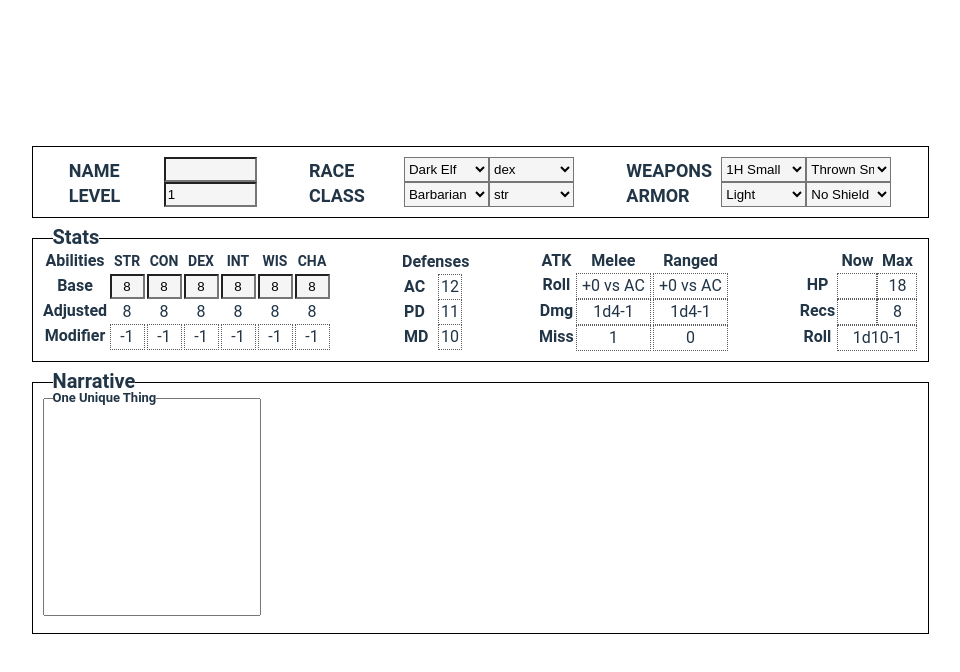
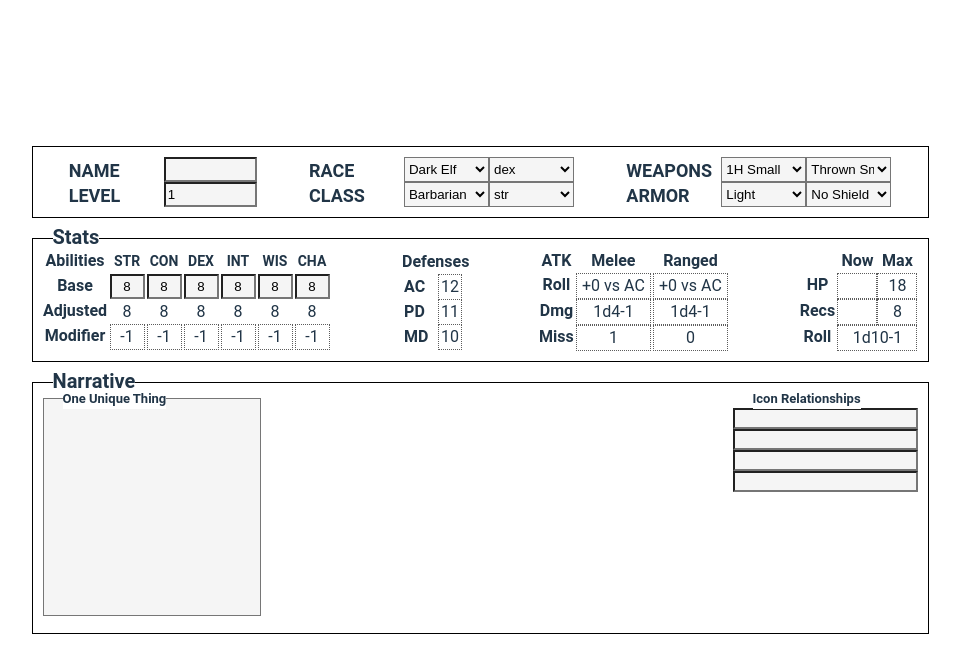
Before and after one commit to Xenrathe/React-FormGen, a React (Vite) app: page / in a window 1280 px wide. Shown: the top 672 px of the page, without its empty margins (160-1120 px from the left). Built offline with nearby package versions, Linux system fonts and the light colour scheme.

Commit message:
Begin adding in icon relationship in NarrativeBlock

```diff
--- a/src/App.css
+++ b/src/App.css
@@ -57,12 +57,14 @@ input[type="number"] {
 }
 
 input,
-select {
+select,
+textarea {
   background-color: rgb(245, 245, 245);
 }
 
 input[type="text"]:hover,
 input[type="number"]:hover,
-select:hover {
+select:hover,
+textarea:hover {
   background-color: rgb(235, 235, 235);
 }
--- a/src/CharSheetComponents/CharSheet.css
+++ b/src/CharSheetComponents/CharSheet.css
@@ -19,7 +19,7 @@
   font-size: 13px;
   font-weight: bold;
   position: absolute;
-  top: 5px;
+  top: -9px;
   left: 20px;
   background-color: white;
 }
@@ -29,7 +29,9 @@
   justify-content: space-around;
 }
 
-#name-level, #race-class, #weapons-armor {
+#name-level,
+#race-class,
+#weapons-armor {
   display: grid;
   grid-template-columns: 1fr;
   grid-template-rows: 25px 25px;
@@ -54,7 +56,8 @@
   width: 50px;
 }
 
-#statblock {
+#statblock,
+#narrativeblock {
   display: flex;
   justify-content: space-between;
 }
@@ -153,6 +156,10 @@
   padding-top: 15px;
 }
 
+#narrativeblock #one-unique-thing {
+  position: relative;
+}
+
 #narrativeblock #unique-input {
   height: 200px;
   width: 200px;
@@ -163,3 +170,10 @@
   overflow: hidden;
   resize: none;
 }
+
+#icon-relationships {
+  display: flex;
+  flex-direction: column;
+  position: relative;
+  padding-top: 10px;
+}
--- a/src/CharSheetComponents/CharSheet.jsx
+++ b/src/CharSheetComponents/CharSheet.jsx
@@ -31,9 +31,9 @@ function CharSheet() {
 
   const [narrativeBlock, setNarrativeBlock] = useState({
     oneUniqueThing: "",
-    iconRelationships: {},
-    backgrounds: {}
-  })
+    iconRelationships: [],
+    backgrounds: {},
+  });
   // END INDIVIDUAL COMPONENT DATA SETS //
 
   // SYNTHESIS INTO CHARACTER OBJECT //
--- a/src/CharSheetComponents/NarrativeBlock.jsx
+++ b/src/CharSheetComponents/NarrativeBlock.jsx
@@ -1,4 +1,9 @@
 function NarrativeBlock({ character, narrativeBlock, setNarrativeBlock }) {
+  function handleIconRelations(event, index) {
+    let newRelations = [...narrativeBlock.iconRelationships];
+    newRelations[index] = event.target.value;
+    setNarrativeBlock({ ...narrativeBlock, iconRelationships: newRelations });
+  }
 
   return (
     <div id="narrativeblock" className="input-group">
@@ -6,12 +11,42 @@ function NarrativeBlock({ character, narrativeBlock, setNarrativeBlock }) {
       <div id="one-unique-thing" className="narrative-input">
         <label className="subtitle-label">One Unique Thing</label>
         <textarea
-              id="unique-input"
-              maxlength="185"
-              value={narrativeBlock.oneUniqueThing}
-              onChange={(e) => {
-                setNarrativeBlock({ ...narrativeBlock, oneUniqueThing: e.target.value });
-              }}
+          id="unique-input"
+          maxLength="185"
+          value={narrativeBlock.oneUniqueThing}
+          onChange={(e) => {
+            setNarrativeBlock({
+              ...narrativeBlock,
+              oneUniqueThing: e.target.value,
+            });
+          }}
+        />
+      </div>
+      <div id="icon-relationships" className="narrative-input">
+        <label className="subtitle-label">Icon Relationships</label>
+        <input
+          type="text"
+          id="icon-input-1"
+          value={narrativeBlock.iconRelationships[0]}
+          onChange={(event) => handleIconRelations(event, 0)}
+        />
+        <input
+          type="text"
+          id="icon-input-2"
+          value={narrativeBlock.iconRelationships[1]}
+          onChange={(event) => handleIconRelations(event, 1)}
+        />
+        <input
+          type="text"
+          id="icon-input-3"
+          value={narrativeBlock.iconRelationships[2]}
+          onChange={(event) => handleIconRelations(event, 2)}
+        />
+        <input
+          type="text"
+          id="icon-input-4"
+          value={narrativeBlock.iconRelationships[3]}
+          onChange={(event) => handleIconRelations(event, 3)}
         />
       </div>
     </div>
```
